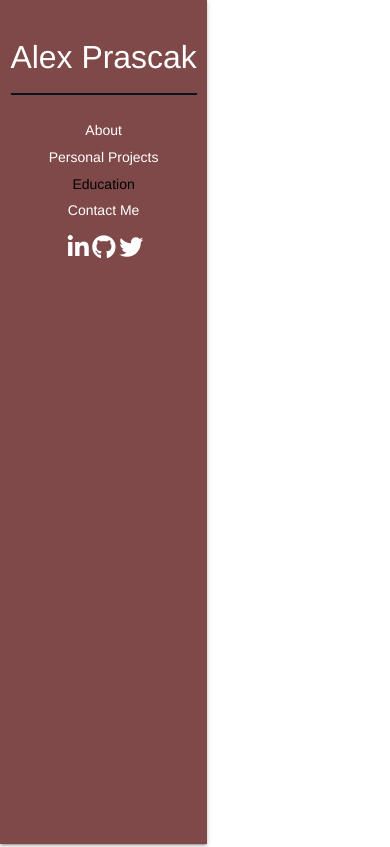
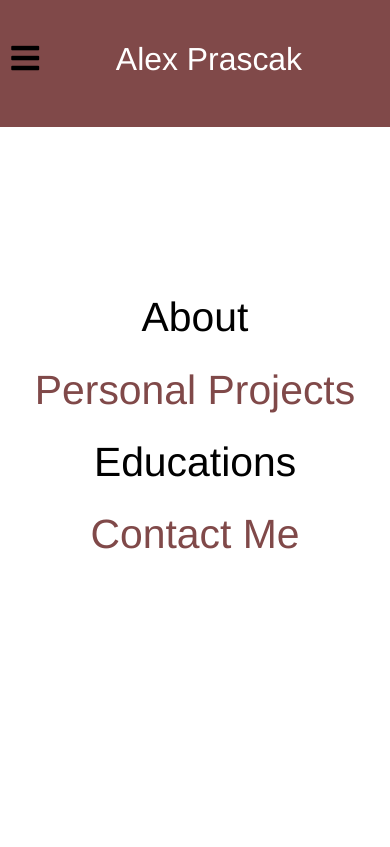
Before and after one commit to APrascak/Personal-Page, a Vue app: page /#/Education in a window 390 px wide. Shown: the top 847 px of the page. Built offline with nearby package versions, Linux system fonts and the light colour scheme; the HTML template or start-up script is replaced by a standard one.

Commit message:
Updated Education page to include mobile navbar.

```diff
--- a/src/components/Education.vue
+++ b/src/components/Education.vue
@@ -1,6 +1,6 @@
 <template id="">
   <div class="">
-    <div class="row the-row">
+    <div class="row the-row show-on-medium-and-up hide-on-small-only">
       <div class="col m3 l3 personal-nav z-depth-1">
         <h4><router-link class="white-text" :to="{ name: 'Home' }">Alex Prascak</router-link></h4>
         <div class="divider nav-divider"></div>
@@ -56,6 +56,26 @@
           </div>
 
         </div>
+      </div>
+    </div>
+
+    <!-- MOBILE FRIENDLY LAYOUT -->
+    <div class="row show-on-small hide-on-med-and-up">
+      <div class="row mobile-nav">
+        <h4><a class='dropdown-trigger black-text left' href='#' data-target='dropdown1'><i class="fas fa-bars"></i></a><router-link class="white-text" :to="{ name: 'Home' }">Alex Prascak</router-link></h4>
+        <ul id='dropdown1' class='dropdown-content'>
+          <li><a href="#"><router-link class="popup" :to="{ name: 'About' }">About Me</router-link></a></li>
+          <li><a href="#"><router-link class="popup" :to="{ name: 'Projects' }">Personal Projects</router-link></a></li>
+          <li><a href="#"><router-link class="popup" :to="{ name: 'Education' }">Education</router-link></a></li>
+          <li><a href="#"><router-link class="popup" :to="{ name: 'Contact' }">Contact Me</router-link></a></li>
+        </ul>
+
+      </div>
+      <div class="row">
+        <h3 class="the-top"><router-link class="black-text the-top" :to="{ name: 'About' }">About </router-link></h3>
+        <h3><router-link class="even-mobile" :to="{ name: 'Projects' }">Personal Projects</router-link></h3>
+        <h3><router-link class="black-text" :to="{ name: 'Education' }">Educations</router-link></h3>
+        <h3><router-link class="even-mobile" :to="{ name: 'Contact' }">Contact Me</router-link></h3>
       </div>
     </div>
   </div>
@@ -124,4 +144,33 @@
   .nav-icons {
     margin-top: 4%;
   }
+
+
+  /* MOBILE STYLING BELOW*/
+  .mobile-nav {
+    height: 15vh;
+    background-color: #804949;
+  }
+  .mobile-nav h4 {
+    margin: 0%;
+    padding-top: 5vh;
+  }
+  .mobile-nav .popup {
+    color: #804949;
+  }
+  .mobile-nav i {
+    margin-left: 40%;
+  }
+  .even-mobile {
+    color: #804949;
+  }
+  .the-top {
+    margin-top: 20vh;
+  }
+  .mobile-nav-divider {
+    background-color: black;
+    height: 2px;
+    margin-left: 30%;
+    width: 40%;
+  }
 </style>
--- a/src/components/Projects.vue
+++ b/src/components/Projects.vue
@@ -108,7 +108,7 @@
         <div class="row proj-row">
           <h5 class="">Drafti.io<span class="right"><a href="https://github.com/APrascak"><i class="fab fa-github the-icons black-text center gitlink" style="font-size:24px"></i></a></span></h5>
           <div class="divider title-divider black"></div>
-          <p class="languages"><em>HTML, CSS, VueJS, FireBase</em></p>
+          <p class="languages"><em>VueJS, FireBase</em></p>
           <img class="materialboxed z-depth-1" src="../assets/drafti.png" alt="">
           <!-- <a href="https://github.com/APrascak"><i class="fab fa-github the-icons black-text center gitlink" style="font-size:24px"></i></a> -->
           <ul class="">
```
